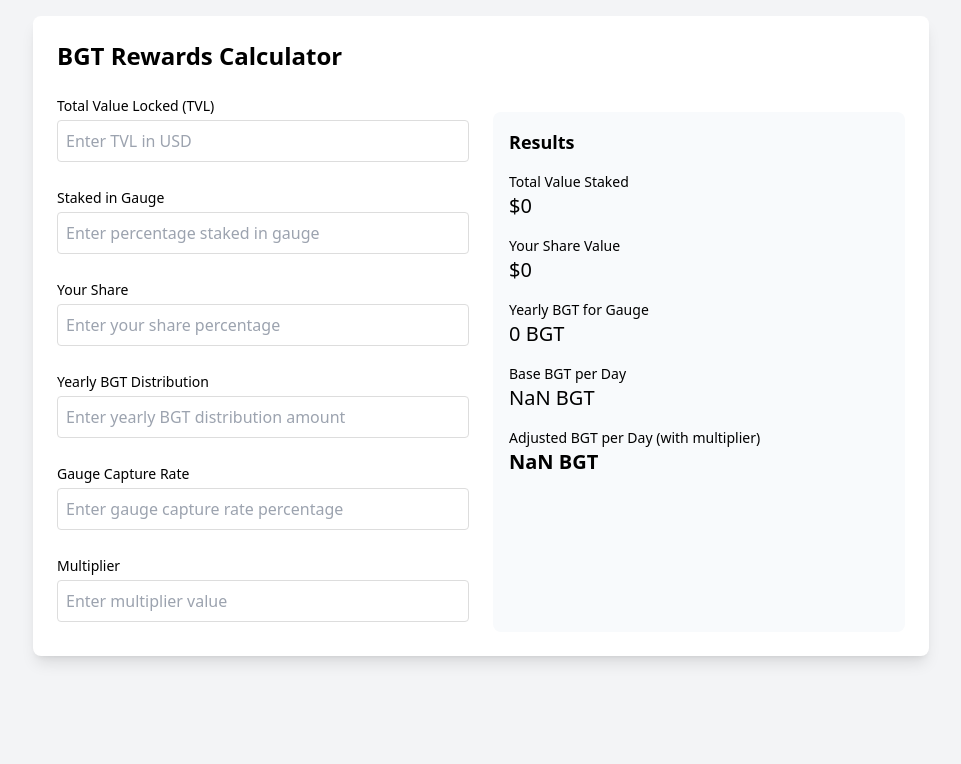
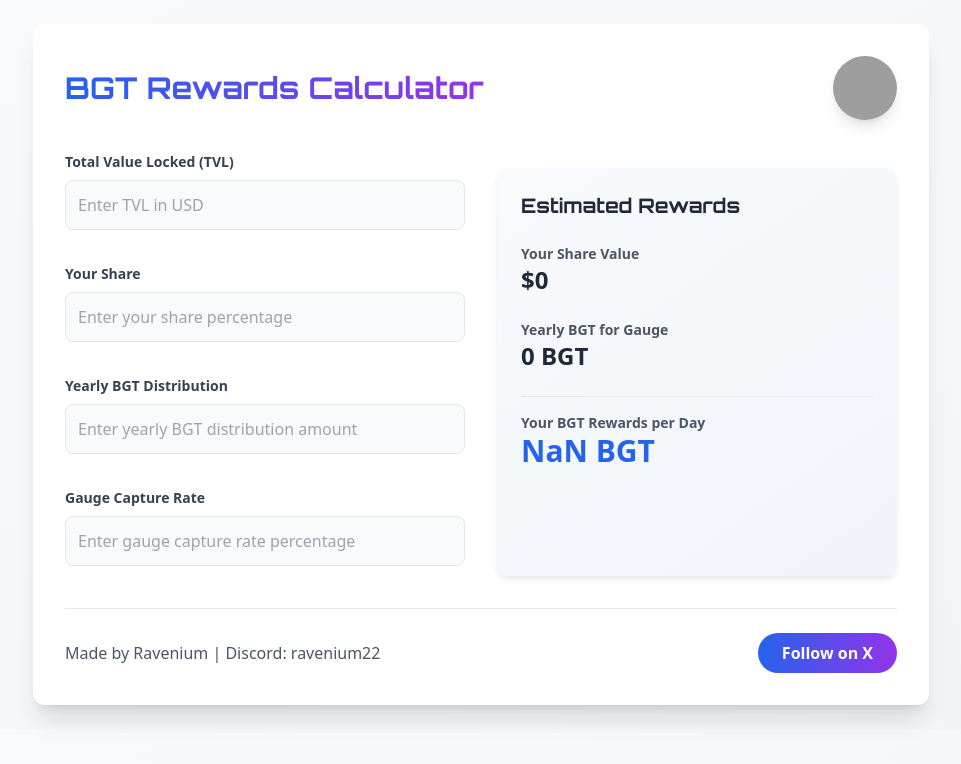
Before and after one commit to Ravenium22/bgt-calculator, a plain HTML site: page index.html in a window 1280 px wide. Shown: the whole page, without its empty margins (159-1120 px from the left). Drawn offline with nearby package versions, Linux system fonts and the light colour scheme; grey boxes are pictures that could not be loaded.

Commit message:
Update index.html

```diff
--- a/index.html
+++ b/index.html
@@ -5,94 +5,106 @@
     <meta name="viewport" content="width=device-width, initial-scale=1.0">
     <title>BGT Calculator</title>
     <script src="https://cdn.tailwindcss.com"></script>
+    <link href="https://fonts.googleapis.com/css2?family=Orbitron:wght@400;500;600;700&display=swap" rel="stylesheet">
     <style>
         input[type="number"] {
             width: 100%;
-            padding: 8px;
-            border: 1px solid #ddd;
-            border-radius: 4px;
+            padding: 12px;
+            border: 1px solid #e2e8f0;
+            border-radius: 8px;
             margin-bottom: 10px;
+            background-color: #f8fafc;
+            transition: all 0.2s;
+        }
+        input[type="number"]:focus {
+            outline: none;
+            border-color: #3b82f6;
+            box-shadow: 0 0 0 3px rgba(59, 130, 246, 0.1);
         }
         .result-box {
-            background-color: #f8fafc;
-            padding: 16px;
-            border-radius: 8px;
+            background: linear-gradient(145deg, #f8fafc, #f1f5f9);
+            padding: 24px;
+            border-radius: 12px;
             margin-top: 16px;
+            box-shadow: 0 4px 6px -1px rgba(0, 0, 0, 0.1);
         }
         ::placeholder {
-            color: #666;
+            color: #94a3b8;
             opacity: 1;
+        }
+        .orbitron {
+            font-family: 'Orbitron', sans-serif;
+        }
+        .social-button {
+            transition: transform 0.2s;
+        }
+        .social-button:hover {
+            transform: translateY(-2px);
         }
     </style>
 </head>
-<body class="bg-gray-100 p-4">
-    <div class="max-w-4xl mx-auto bg-white p-6 rounded-lg shadow-lg">
-        <h1 class="text-2xl font-bold mb-6">BGT Rewards Calculator</h1>
+<body class="bg-gradient-to-br from-gray-50 to-gray-100 p-6">
+    <div class="max-w-4xl mx-auto bg-white p-8 rounded-xl shadow-xl">
+        <div class="flex items-center justify-between mb-8">
+            <h1 class="text-3xl font-bold text-gray-800 orbitron bg-clip-text text-transparent bg-gradient-to-r from-blue-600 to-purple-600">BGT Rewards Calculator</h1>
+            <img src="https://pbs.twimg.com/profile_images/1775162753499508736/2XBUzQhl_400x400.jpg" alt="Ravenium Logo" class="w-16 h-16 rounded-full shadow-lg">
+        </div>
 
-        <div class="grid grid-cols-1 md:grid-cols-2 gap-6">
+        <div class="grid grid-cols-1 md:grid-cols-2 gap-8">
             <!-- Input Section -->
-            <div class="space-y-4">
+            <div class="space-y-6">
                 <div>
-                    <label class="block text-sm font-medium mb-1">Total Value Locked (TVL)</label>
+                    <label class="block text-sm font-semibold mb-2 text-gray-700">Total Value Locked (TVL)</label>
                     <input type="number" id="tvl" placeholder="Enter TVL in USD" />
                 </div>
 
                 <div>
-                    <label class="block text-sm font-medium mb-1">Staked in Gauge</label>
-                    <input type="number" id="stakedPercentage" placeholder="Enter percentage staked in gauge" />
-                </div>
-
-                <div>
-                    <label class="block text-sm font-medium mb-1">Your Share</label>
+                    <label class="block text-sm font-semibold mb-2 text-gray-700">Your Share</label>
                     <input type="number" id="mySharesPercentage" placeholder="Enter your share percentage" />
                 </div>
 
                 <div>
-                    <label class="block text-sm font-medium mb-1">Yearly BGT Distribution</label>
+                    <label class="block text-sm font-semibold mb-2 text-gray-700">Yearly BGT Distribution</label>
                     <input type="number" id="yearlyBGTDistribution" placeholder="Enter yearly BGT distribution amount" />
                 </div>
 
                 <div>
-                    <label class="block text-sm font-medium mb-1">Gauge Capture Rate</label>
+                    <label class="block text-sm font-semibold mb-2 text-gray-700">Gauge Capture Rate</label>
                     <input type="number" id="gaugeCaptureRate" placeholder="Enter gauge capture rate percentage" />
-                </div>
-
-                <div>
-                    <label class="block text-sm font-medium mb-1">Multiplier</label>
-                    <input type="number" id="multiplier" placeholder="Enter multiplier value" />
                 </div>
             </div>
 
             <!-- Results Section -->
             <div class="result-box">
-                <h3 class="font-bold text-lg mb-4">Results</h3>
+                <h3 class="font-bold text-xl mb-6 text-gray-800 orbitron">Estimated Rewards</h3>
 
-                <div class="space-y-4">
+                <div class="space-y-6">
                     <div>
-                        <p class="text-sm font-medium">Total Value Staked</p>
-                        <p class="text-xl" id="totalValueStaked">$0</p>
+                        <p class="text-sm font-semibold text-gray-600">Your Share Value</p>
+                        <p class="text-2xl font-bold text-gray-800" id="mySharesUSD">$0</p>
                     </div>
 
                     <div>
-                        <p class="text-sm font-medium">Your Share Value</p>
-                        <p class="text-xl" id="mySharesUSD">$0</p>
+                        <p class="text-sm font-semibold text-gray-600">Yearly BGT for Gauge</p>
+                        <p class="text-2xl font-bold text-gray-800" id="yearlyBGTForGauge">0 BGT</p>
                     </div>
 
-                    <div>
-                        <p class="text-sm font-medium">Yearly BGT for Gauge</p>
-                        <p class="text-xl" id="yearlyBGTForGauge">0 BGT</p>
-                    </div>
-
-                    <div>
-                        <p class="text-sm font-medium">Base BGT per Day</p>
-                        <p class="text-xl" id="basicBGTPerDay">0 BGT</p>
-                    </div>
-
-                    <div>
-                        <p class="text-sm font-medium">Adjusted BGT per Day (with multiplier)</p>
-                        <p class="text-xl font-bold" id="adjustedBGTPerDay">0 BGT</p>
+                    <div class="pt-4 border-t border-gray-200">
+                        <p class="text-sm font-semibold text-gray-600">Your BGT Rewards per Day</p>
+                        <p class="text-3xl font-bold text-blue-600" id="basicBGTPerDay">0 BGT</p>
                     </div>
                 </div>
+            </div>
+        </div>
+
+        <!-- Footer -->
+        <div class="mt-8 pt-6 border-t border-gray-200">
+            <div class="flex flex-col sm:flex-row items-center justify-between gap-4">
+                <p class="text-gray-600 font-medium">Made by Ravenium | Discord: ravenium22</p>
+                <a href="https://x.com/RaveniumNFT" target="_blank" rel="noopener noreferrer"
+                   class="social-button inline-flex items-center px-6 py-2 bg-gradient-to-r from-blue-600 to-purple-600 text-white font-semibold rounded-full hover:shadow-lg">
+                    Follow on X
+                </a>
             </div>
         </div>
     </div>
@@ -104,26 +116,20 @@
 
         function calculate() {
             const tvl = parseFloat(document.getElementById('tvl').value) || 0;
-            const stakedPercentage = parseFloat(document.getElementById('stakedPercentage').value) || 0;
             const mySharesPercentage = parseFloat(document.getElementById('mySharesPercentage').value) || 0;
             const yearlyBGTDistribution = parseFloat(document.getElementById('yearlyBGTDistribution').value) || 0;
             const gaugeCaptureRate = parseFloat(document.getElementById('gaugeCaptureRate').value) || 0;
-            const multiplier = parseFloat(document.getElementById('multiplier').value) || 0;
 
             // Calculations
-            const totalValueStaked = tvl * (stakedPercentage / 100);
-            const mySharesUSD = totalValueStaked * (mySharesPercentage / 100);
+            const mySharesUSD = tvl * (mySharesPercentage / 100);
             const yearlyBGTForGauge = yearlyBGTDistribution * (gaugeCaptureRate / 100);
-            const basicBGTPerYear = (yearlyBGTForGauge * mySharesUSD) / totalValueStaked;
+            const basicBGTPerYear = (yearlyBGTForGauge * mySharesUSD) / tvl;
             const basicBGTPerDay = basicBGTPerYear / 365;
-            const adjustedBGTPerDay = basicBGTPerDay * multiplier;
 
             // Update results
-            document.getElementById('totalValueStaked').textContent = `$${formatNumber(totalValueStaked)}`;
             document.getElementById('mySharesUSD').textContent = `$${formatNumber(mySharesUSD)}`;
             document.getElementById('yearlyBGTForGauge').textContent = `${formatNumber(yearlyBGTForGauge)} BGT`;
             document.getElementById('basicBGTPerDay').textContent = `${formatNumber(basicBGTPerDay)} BGT`;
-            document.getElementById('adjustedBGTPerDay').textContent = `${formatNumber(adjustedBGTPerDay)} BGT`;
         }
 
         // Add event listeners to all inputs
```
